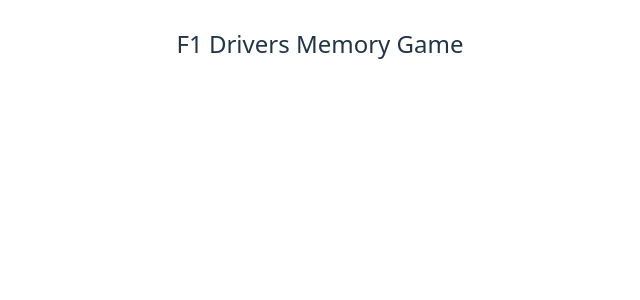
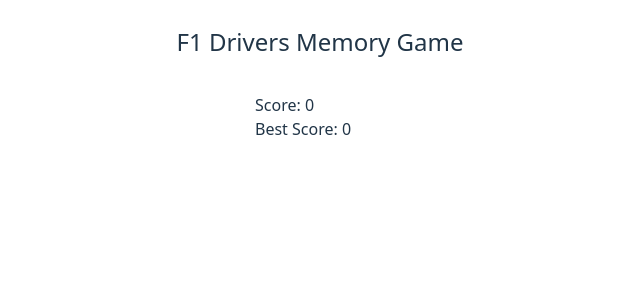
Before and after one commit to ruinabeshima/Memory-Card, a React (Vite) app: page / in a window 1280 px wide. Shown: the top 300 px of the page, without its empty margins (320-960 px from the left). Built offline with nearby package versions, Linux system fonts and the light colour scheme.

Commit message:
Added a static scoreboard component with positional styling

```diff
--- a/src/App.jsx
+++ b/src/App.jsx
@@ -1,7 +1,9 @@
 import './App.css'
 import GameContainer from './components/gamecontainer';
+import ScoreBoard from './components/scoreboard';
 
 function App() {
+
   return (
     <GameContainer />
   );
--- a/src/components/gamecontainer.jsx
+++ b/src/components/gamecontainer.jsx
@@ -1,10 +1,16 @@
 import Title from "./title";
+import ScoreBoard from "./scoreboard";
 import "../styles/game.css"
+import { useState } from "react";
 
 function GameContainer(){
+  const [score] = useState(0);
+  const [bestScore] = useState(0);
+
   return (
     <div id="game-container">
       <Title />
+      <ScoreBoard score = {score} bestScore = {bestScore}/>
     </div>
   );
 }
--- /dev/null
+++ b/src/components/scoreboard.jsx
@@ -0,0 +1,12 @@
+import "../styles/game.css"
+
+function ScoreBoard(props){
+  return (
+    <div id="scoreboard">
+      <p>Score: {props.score}</p>
+      <p>Best Score: {props.bestScore}</p>
+    </div>
+  );
+}
+
+export default ScoreBoard
--- a/src/styles/game.css
+++ b/src/styles/game.css
@@ -1,10 +1,20 @@
 #game-container {
-  border: 0.15rem solid white;
   height: auto;
   width: 80%;
+  display: flex;
+  flex-direction: column;
+  align-items: center;
 }
 
 #title {
   text-align: center;
   font-size: 1.5rem;
 }
+
+#scoreboard {
+  line-height: 0.5rem;
+  border: 1px solid white;
+  padding-left: 1rem;
+  width: 15%;
+  border-radius: 0.15rem;
+}
```
